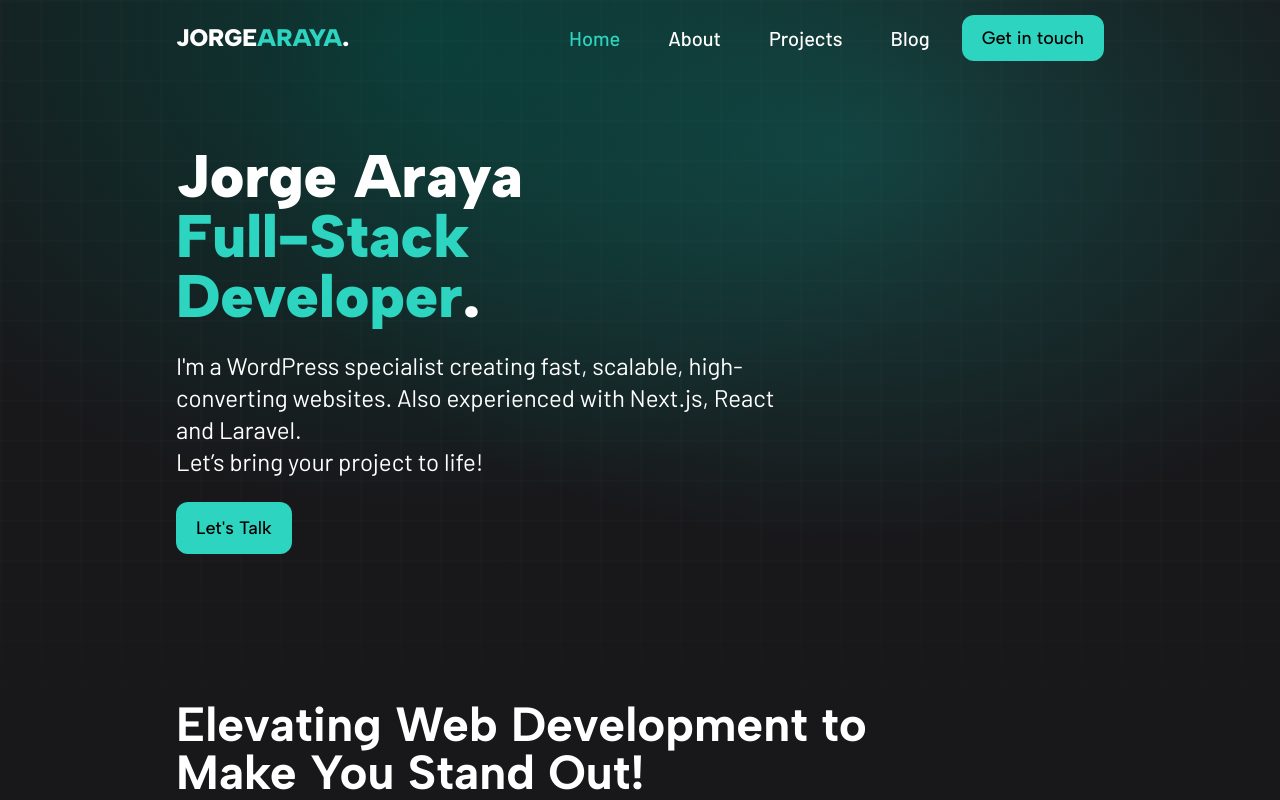
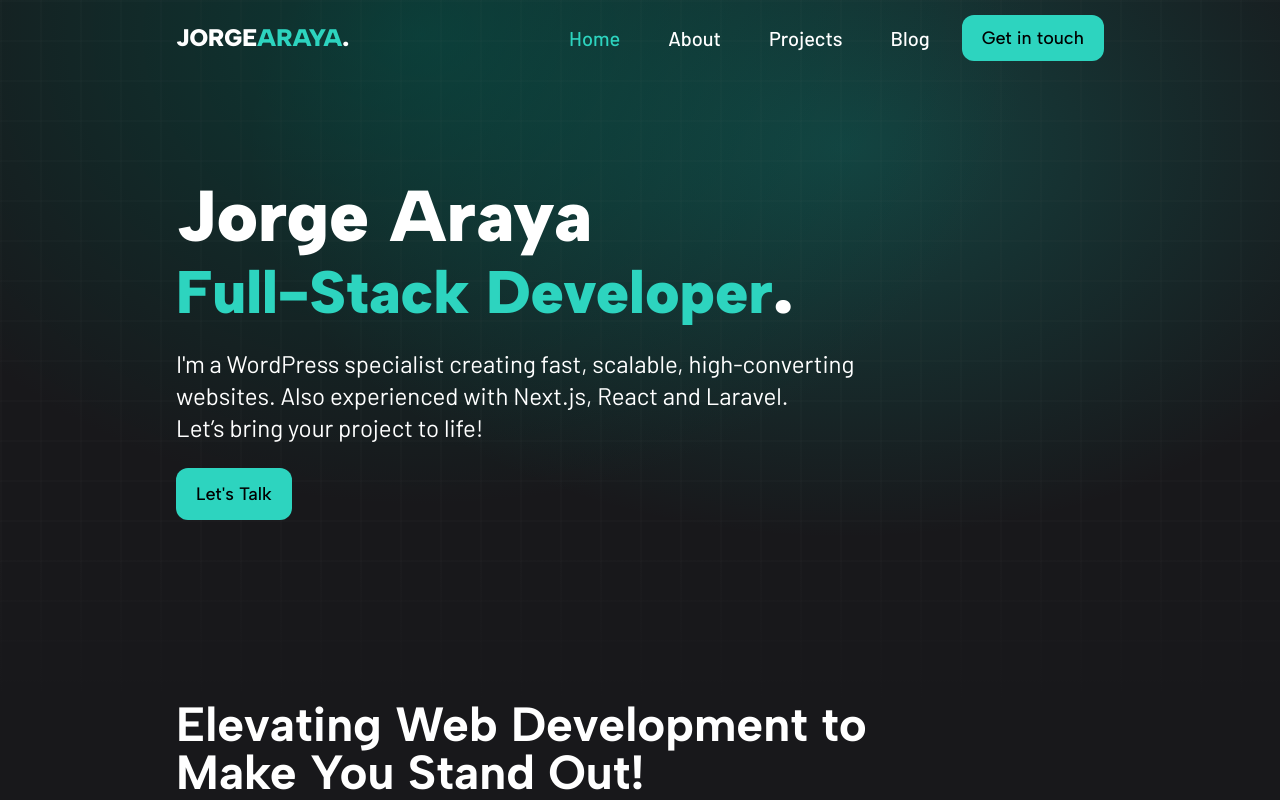
Before and after one commit to jorgearaya474/personal-website, a Next.js app: page / in a window 1280 px wide. Shown: the top 800 px of the page. Built offline with nearby package versions, Linux system fonts and the light colour scheme.

Commit message:
update hero container display

```diff
--- a/src/app/page.tsx
+++ b/src/app/page.tsx
@@ -17,11 +17,11 @@
     <>
       <div className="gradient-bg bg-zinc-900 relative py-32 md:py-0">
         <div className="container relative z-10">
-          <div className="grid grid-cols-1 lg:grid-cols-3 gap-6 md:min-h-[700px]">
-            <div className="col-span-1 md:col-span-3 lg:col-span-2 flex flex-col items-start justify-center gap-6 order-last md:order-first">
-              <h1 className="font-primary font-black text-white text-4xl md:text-6xl leading-22">
+          <div className="flex flex-col items-start justify-center md:min-h-[700px]">
+            <div className="flex flex-col items-start justify-center gap-6 max-w-3xl">
+              <h1 className="font-primary font-black text-white text-4xl md:text-7xl leading-22">
                 Jorge Araya <br />
-                <span className="text-2xl md:text-6xl text-teal-400">
+                <span className="text-3xl md:text-6xl text-teal-400">
                   Full-Stack Developer
                 </span>
                 .
```
